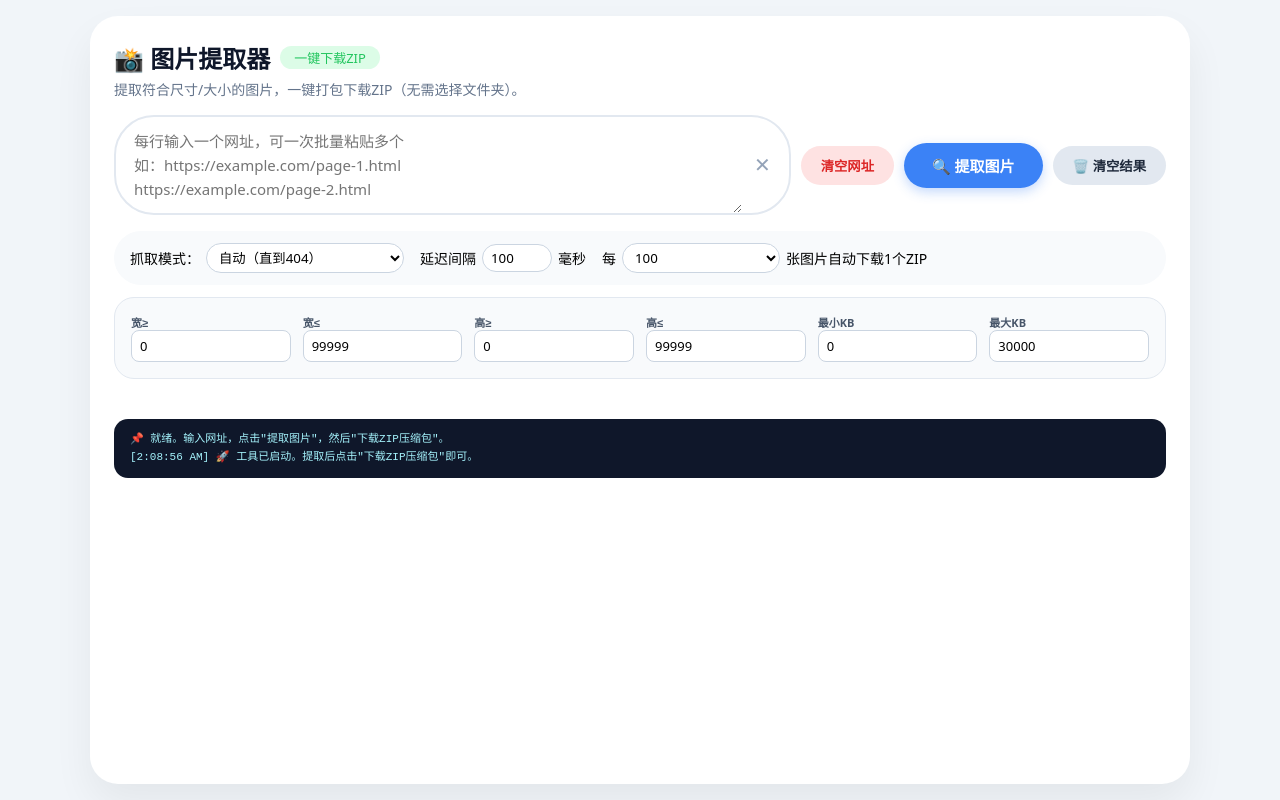
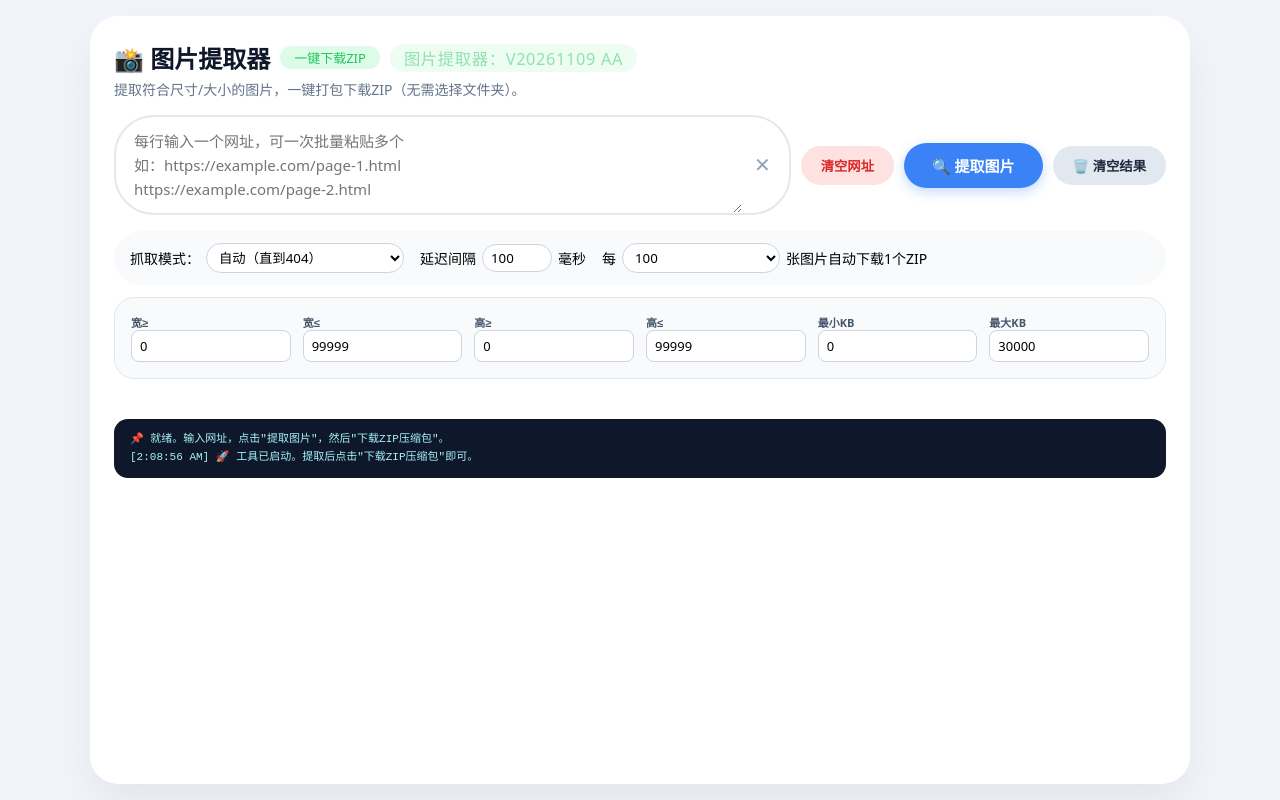
Before and after one commit to wyting1234/image-extractor, a website: page index.html in a window 1280 px wide. Drawn offline with nearby package versions, Linux system fonts and the light colour scheme.

Commit message:
加版本号 V20261109 AA，清理重复闭合标签

```diff
--- a/index.html
+++ b/index.html
@@ -148,7 +148,7 @@
 
     <div id="toast" class="toast"><span id="toastMessage">✅ 保存成功！</span><div id="toastSub" class="sub-msg"></div><button class="close-toast" id="toastCloseBtn">✕</button></div>
 
-    <h1>📸 图片提取器 <span class="sub">一键下载ZIP</span></h1>
+    <h1>📸 图片提取器 <span class="sub">一键下载ZIP</span> <span class="sub" style="opacity:.5;font-size:.68em;letter-spacing:.04em">图片提取器：V20261109 AA</span></h1>
 
     <p style="color:#64748b;margin:4px 0 8px 0;font-size:14px;">提取符合尺寸/大小的图片，一键打包下载ZIP（无需选择文件夹）。</p>
 
@@ -1960,8 +1960,3 @@
 </body>
 
 </html>
-<script>
-
-</script>
-</body>
-</html>
```
